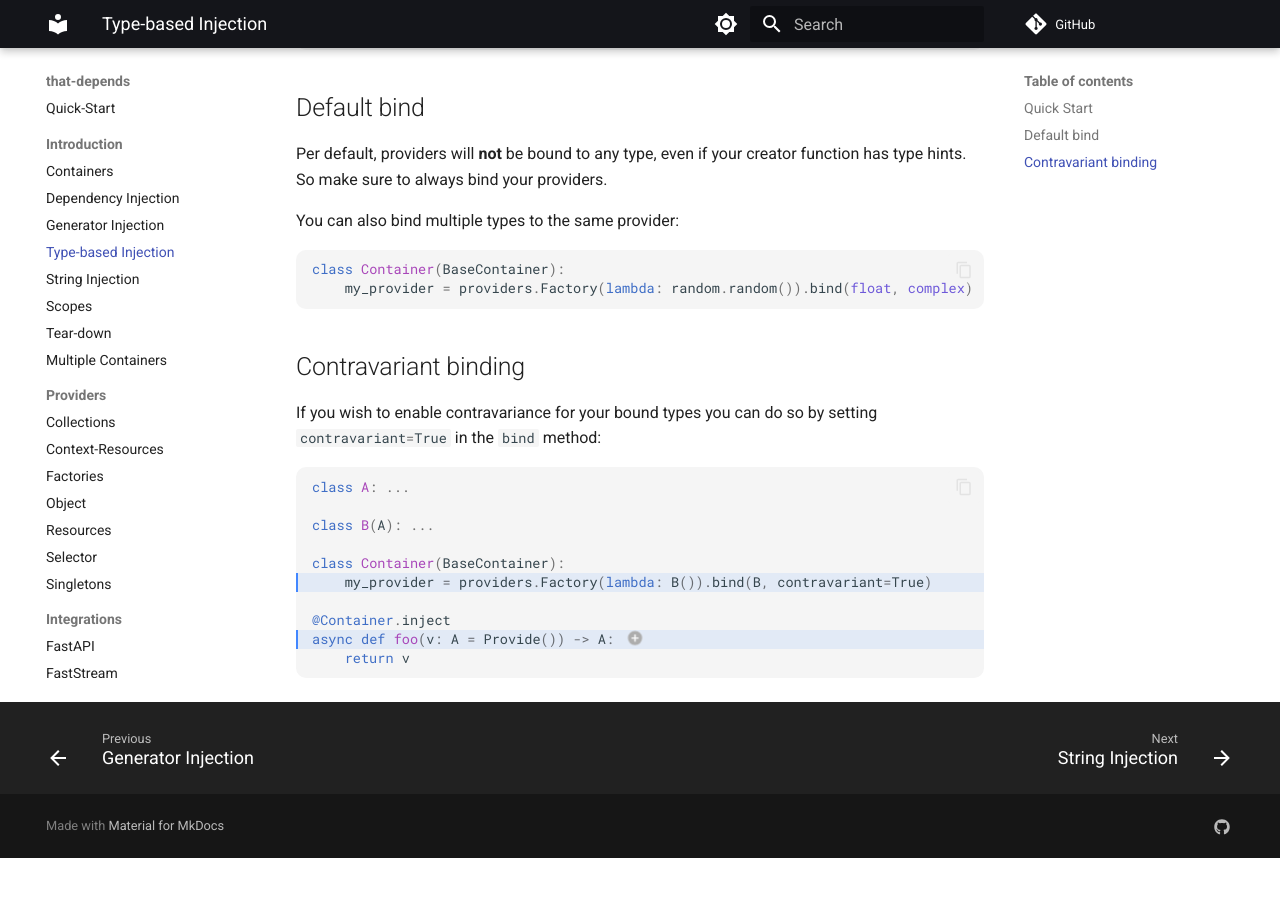
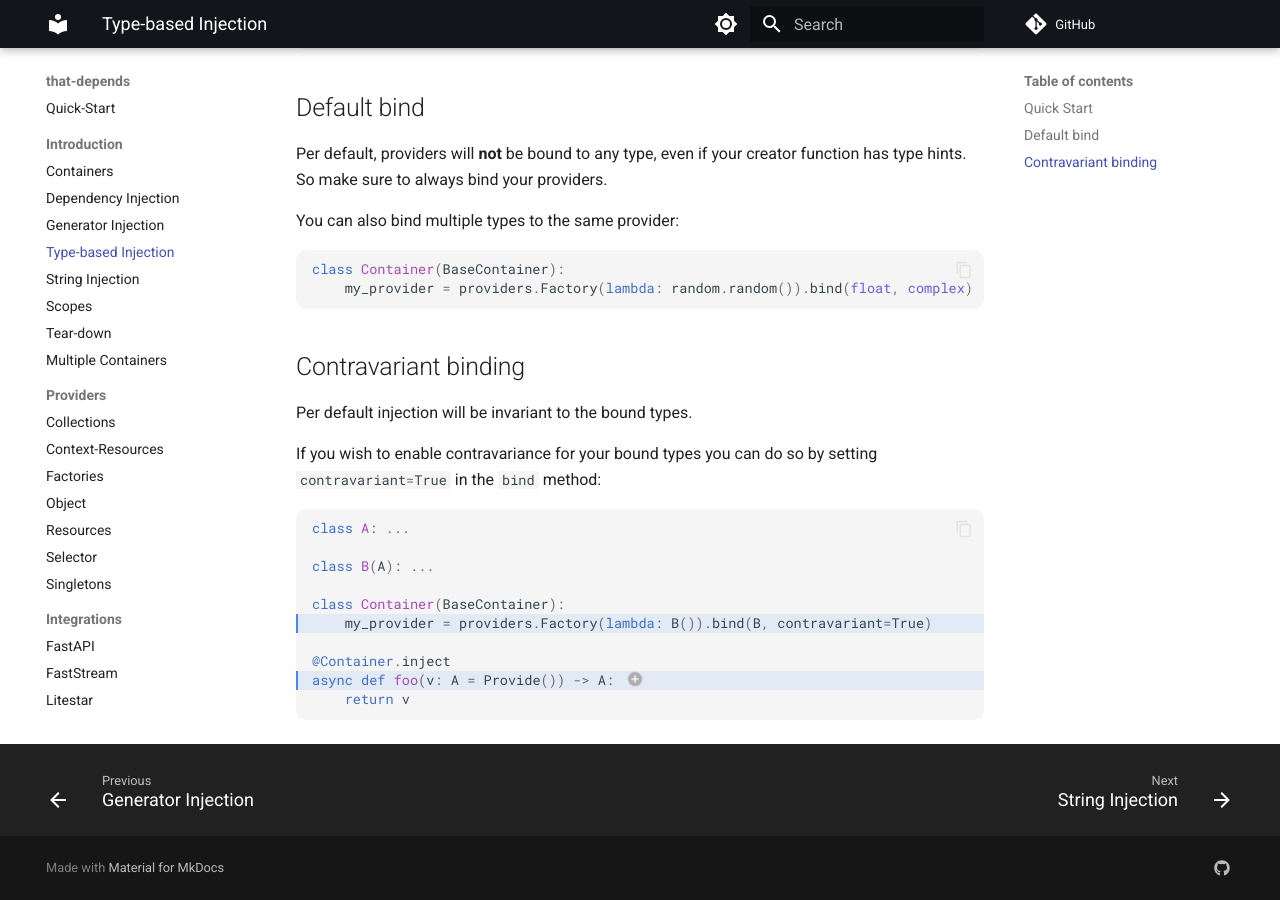
Before and after one commit to modern-python/that-depends, an MkDocs documentation site: the page built from docs/introduction/type-based-injection.md, in a window 1280 px wide and 900 px high, scrolled down 595 px. Built offline with MkDocs 1.6.1 and Material for MkDocs 9.7.7, drawn with Linux system fonts in a browser that asks for light colours; comment, search, counter and statistics services are not loaded; before the commit the page ends 1453 px from its top, so only the background shows below that.

Commit message:
Extended docs.

```diff
--- a/docs/introduction/type-based-injection.md
+++ b/docs/introduction/type-based-injection.md
@@ -40,6 +40,8 @@ class Container(BaseContainer):
 
 ## Contravariant binding
 
+Per default injection will be invariant to the bound types.
+
 If you wish to enable contravariance for your bound types you can do so by setting
 `#!python contravariant=True` in the `bind` method:
 
```
